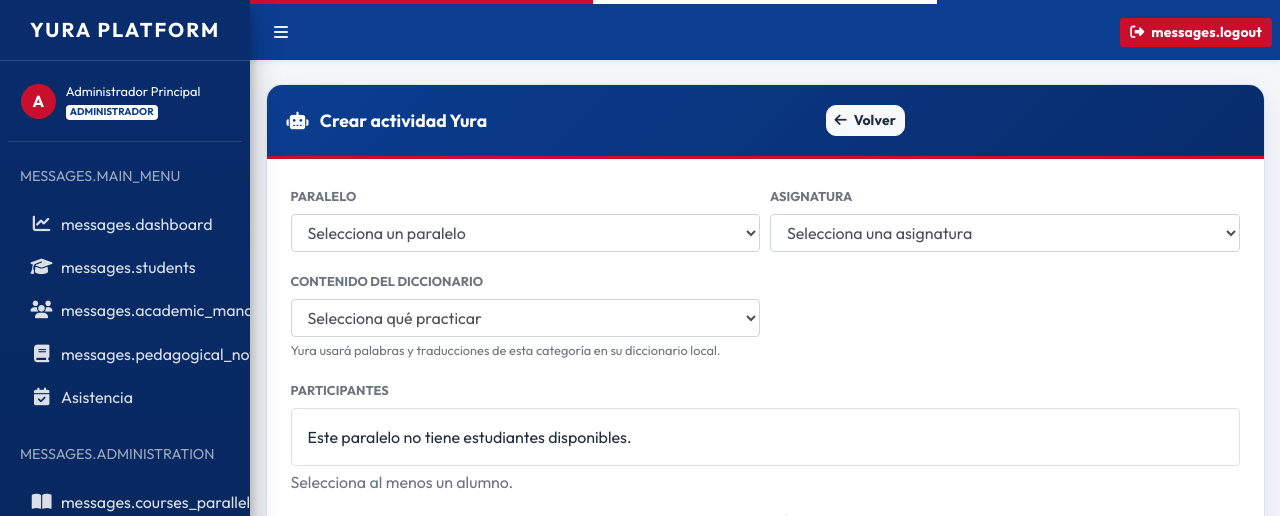
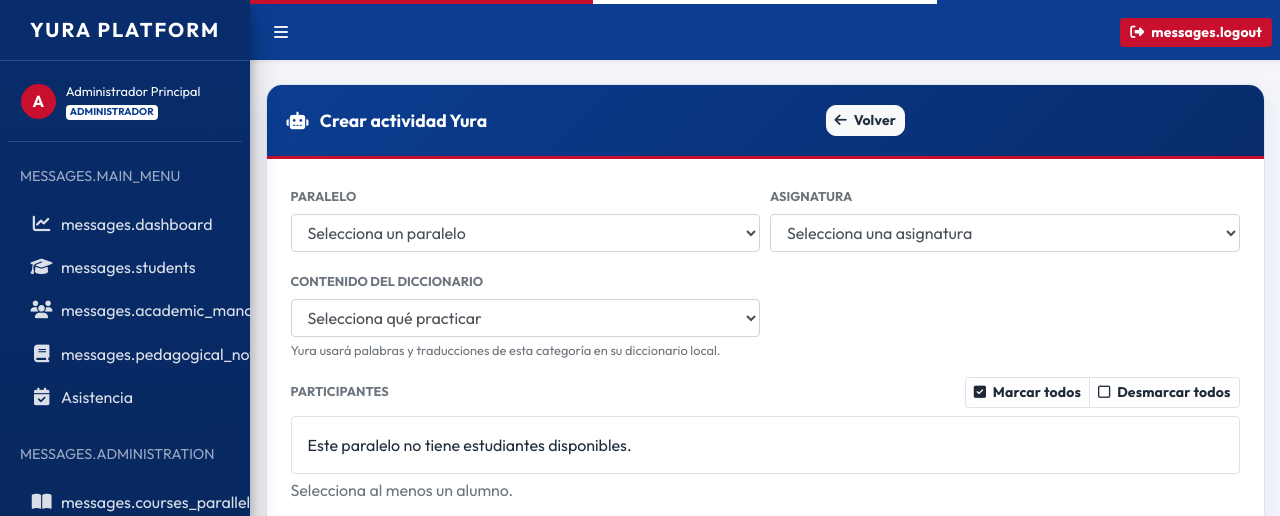
Before and after one commit to MENARWIL/yura-platform, a Laravel app: template resources/views/robot/create.blade.php in a window 1280 px wide. Shown: the top 516 px of the page. Run offline with Laravel 12, Linux system fonts and the light colour scheme; the template is opened without the code that fills it, so the values that code supplies are empty; a user stored in the database is signed in; data comes from the database, SQL or seed files in the repository; parts of the project's set-up code (start-up, migrations or seed data) failed here and were passed over; some libraries are stand-ins or nearby versions.

Commit message:
Actividades Yura: botones para marcar o desmarcar a todos los participantes

```diff
--- a/resources/views/robot/create.blade.php
+++ b/resources/views/robot/create.blade.php
@@ -50,7 +50,13 @@
                 </div>
 
                 <div class="form-group">
-                    <label class="text-muted small text-uppercase font-weight-bold">Participantes</label>
+                    <div class="d-flex justify-content-between align-items-center flex-wrap mb-2">
+                        <label class="text-muted small text-uppercase font-weight-bold mb-0">Participantes</label>
+                        <div class="btn-group btn-group-sm" role="group" aria-label="Selección de participantes">
+                            <button type="button" id="robotSelectAll" class="btn btn-outline-secondary"><i class="fas fa-check-square mr-1"></i> Marcar todos</button>
+                            <button type="button" id="robotSelectNone" class="btn btn-outline-secondary"><i class="far fa-square mr-1"></i> Desmarcar todos</button>
+                        </div>
+                    </div>
                     <div id="robotParticipants" class="border rounded p-3" style="max-height: 220px; overflow-y: auto;"></div>
                     @error('participant_ids') <span class="text-danger small">{{ $message }}</span> @enderror
                     <div id="robotGroupSummary" class="form-text text-muted" aria-live="polite"></div>
@@ -186,6 +192,15 @@ document.addEventListener('DOMContentLoaded', function () {
         }
     }
 
+    function setAllParticipants(checked) {
+        container.querySelectorAll('input[name="participant_ids[]"]').forEach(function (checkbox) {
+            checkbox.checked = checked;
+        });
+        updateGroupSummary();
+    }
+
+    document.getElementById('robotSelectAll').addEventListener('click', function () { setAllParticipants(true); });
+    document.getElementById('robotSelectNone').addEventListener('click', function () { setAllParticipants(false); });
     parallelSelect.addEventListener('change', renderParticipants);
     parallelSelect.addEventListener('change', renderSubjects);
     groupSize.addEventListener('input', updateGroupSummary);
```
